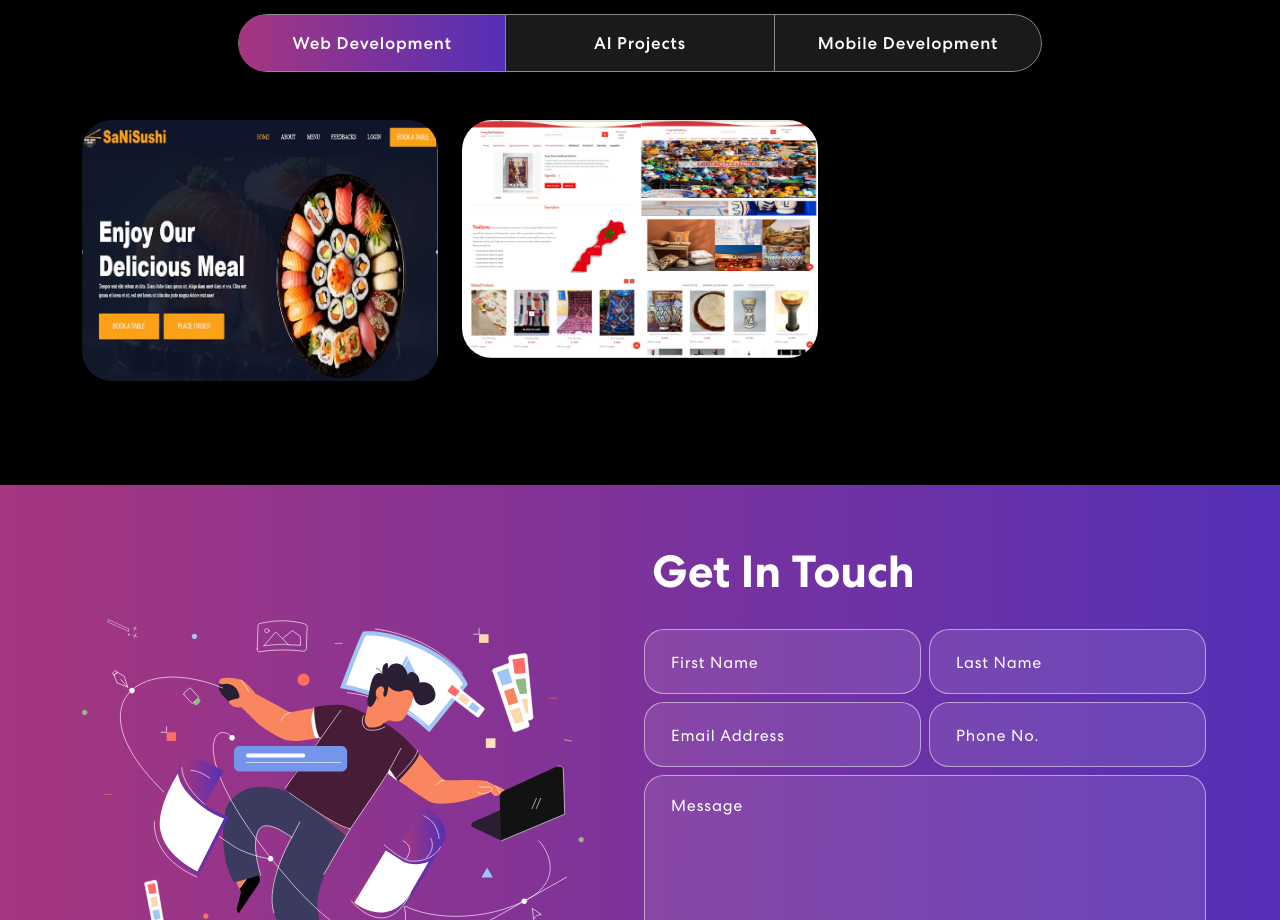
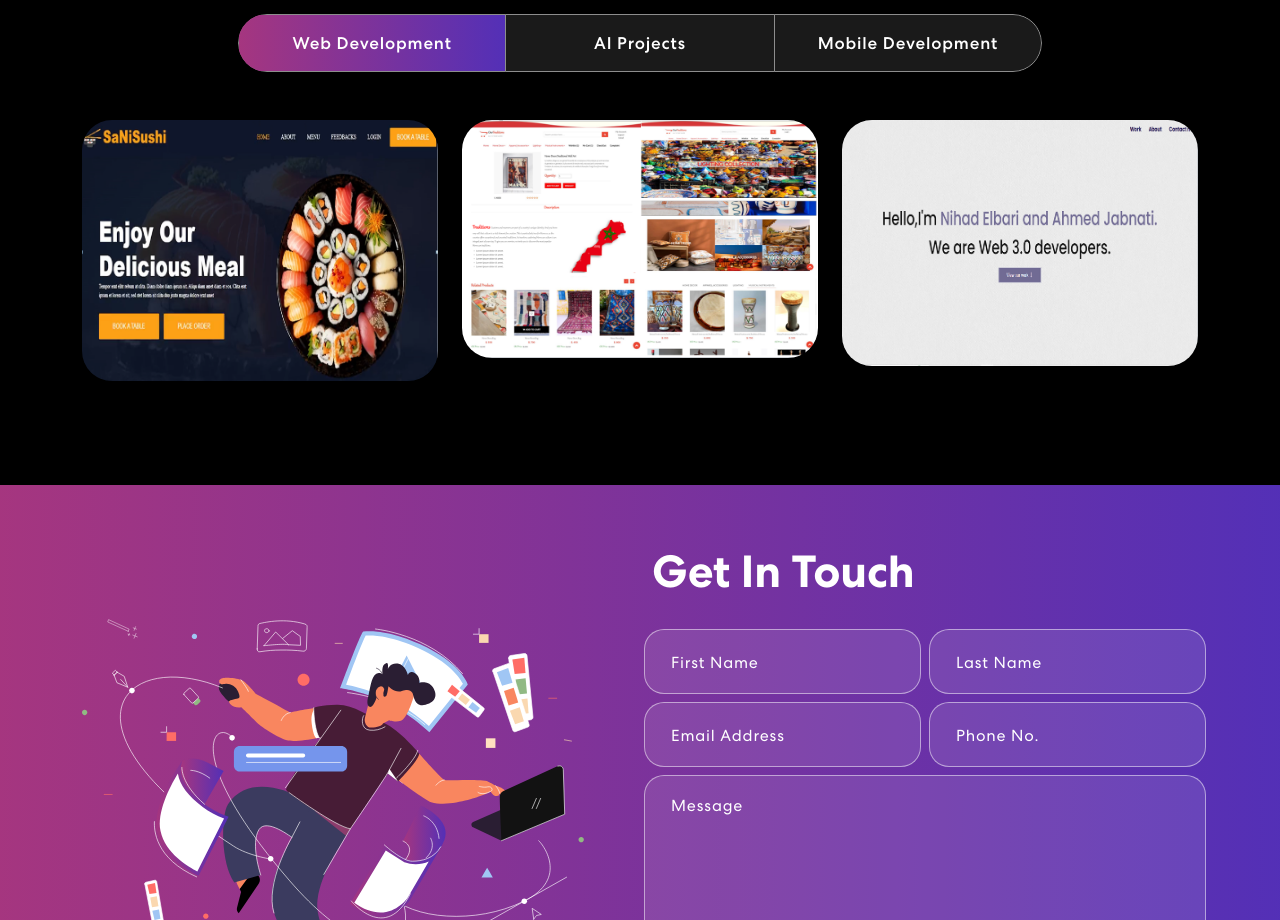
Before and after one commit to Niihaad/Portfolio, a React (Create React App) app: page / in a window 1280 px wide. Shown: the part 1560-2480 px from the top of the page. Built offline with nearby package versions, Linux system fonts and the light colour scheme.

Commit message:
Add some projects

```diff
--- a/src/components/NavBar.js
+++ b/src/components/NavBar.js
@@ -4,7 +4,7 @@ import logo from '../assets/img/logo.png';
 import navIcon1 from '../assets/img/nav-icon1.svg';
 import navIcon2 from '../assets/img/github.svg';
 import navIcon3 from '../assets/img/email.svg';
-import { HashLink } from 'react-router-hash-link';
+import {  HashLink } from 'react-router-hash-link';
 import {
   BrowserRouter as Router
 } from "react-router-dom";
--- a/src/components/Projects.js
+++ b/src/components/Projects.js
@@ -8,6 +8,8 @@ import projImg5 from "../assets/img/projet5.png";
 import projImg6 from "../assets/img/projet6.png";
 import projImg7 from "../assets/img/projet7.png";
 import projImg8 from "../assets/img/projet8.png";
+import projImg9 from "../assets/img/projet9.png";
+import projImg10 from "../assets/img/projet10.png";
 
 import colorSharp2 from "../assets/img/color-sharp2.png";
 import 'animate.css';
@@ -21,13 +23,19 @@ const webProjects = [
     title: "Online Restaurant",
     description: "Full Stack Development",
     imgUrl: projImg1,
-    githubLink: "https://github.com/votre_profil/online-restaurant", // Remplacez par votre vrai lien
+    githubLink: "https://github.com/Niihaad/Restaurant",
   },
   {
     title: "Web application for selling Moroccan handcrafted products",
     description: "Full Stack Development",
     imgUrl: projImg4,
-    githubLink: "https://github.com/votre_profil/moroccan-handcrafted-products", // Remplacez par votre vrai lien
+    githubLink: "https://github.com/Niihaad/Web-application-for-selling-Moroccan-handcrafted-products"
+  },
+  {
+    title: "Simple Portfolio Example",
+    description: "Front End Development",
+    imgUrl: projImg10,
+    githubLink: "https://github.com/AhmedJB/infochain-project",
   }
 ];
 
@@ -37,34 +45,34 @@ const aiProjects = [
     title: "Biometric Identification System",
     description: "Deep Learning Project",
     imgUrl: projImg2,
-    githubLink: "https://github.com/votre_profil/biometric-identification-system", // Remplacez par votre vrai lien
+    githubLink: "https://github.com/Niihaad/DL__Projects/blob/main/FingerPrintDetection_Project.ipynb",
   },
   {
     title: "Building and deployment of Mortgage Trading Analysis Pipeline",
     description: "ML and Data Science Project",
     imgUrl: projImg5,
-    githubLink: "https://github.com/votre_profil/biometric-identification-system", // Remplacez par votre vrai lien
+    githubLink: "https://github.com/Niihaad/Prepayment-Mortgage-Trading-Analysis-and-Prediction",
 
   },
   {
     title: "Building Movie Review Predictions Model",
     description: "Deep Learning Project",
     imgUrl: projImg6,
-    githubLink: "https://github.com/votre_profil/biometric-identification-system", // Remplacez par votre vrai lien
+    githubLink: "https://github.com/Niihaad/DL__Projects/blob/main/RNN_Sentiment_Analysis_UsingEmbeddingandSimpleRNN.ipynb",
 
   },
   {
     title: "Building employee attrition Predicting Model",
     description: "Machine Learning Project",
     imgUrl: projImg7,
-    githubLink: "https://github.com/votre_profil/biometric-identification-system", // Remplacez par votre vrai lien
+    githubLink: "https://github.com/Niihaad/Acme-AttritionForecast-Analysis-and-Prediction",
 
   },
   {
     title: "Building a Smartness Level Test Model",
     description: "Machine Learning Project",
     imgUrl: projImg8,
-    githubLink: "https://github.com/votre_profil/biometric-identification-system", // Remplacez par votre vrai lien
+    githubLink: "https://github.com/Niihaad/DL__Projects/blob/main/DecisionTree.ipynb",
 
   }
 ];
@@ -75,7 +83,14 @@ const mobileProjects = [
     title: "Mobile Application for selling traditional Moroccan items",
     description: "Full Stack Development",
     imgUrl: projImg3,
-    githubLink: "https://github.com/votre_profil/mobile-app-traditional-items", // Remplacez par votre vrai lien
+    githubLink: "https://github.com/Niihaad/OurTraditions",
+  },
+  {
+    title: "Mobile Application Scientific Calculator",
+    description: "Full Stack Development",
+    imgUrl: projImg9,
+    githubLink: "https://github.com/Niihaad/Mobile_Application-Scientific-Calculator",
+
   }
 ];
   return (
```
Also changed, not shown: src/assets/img/projet10.png (added), src/assets/img/projet9.png (added).
